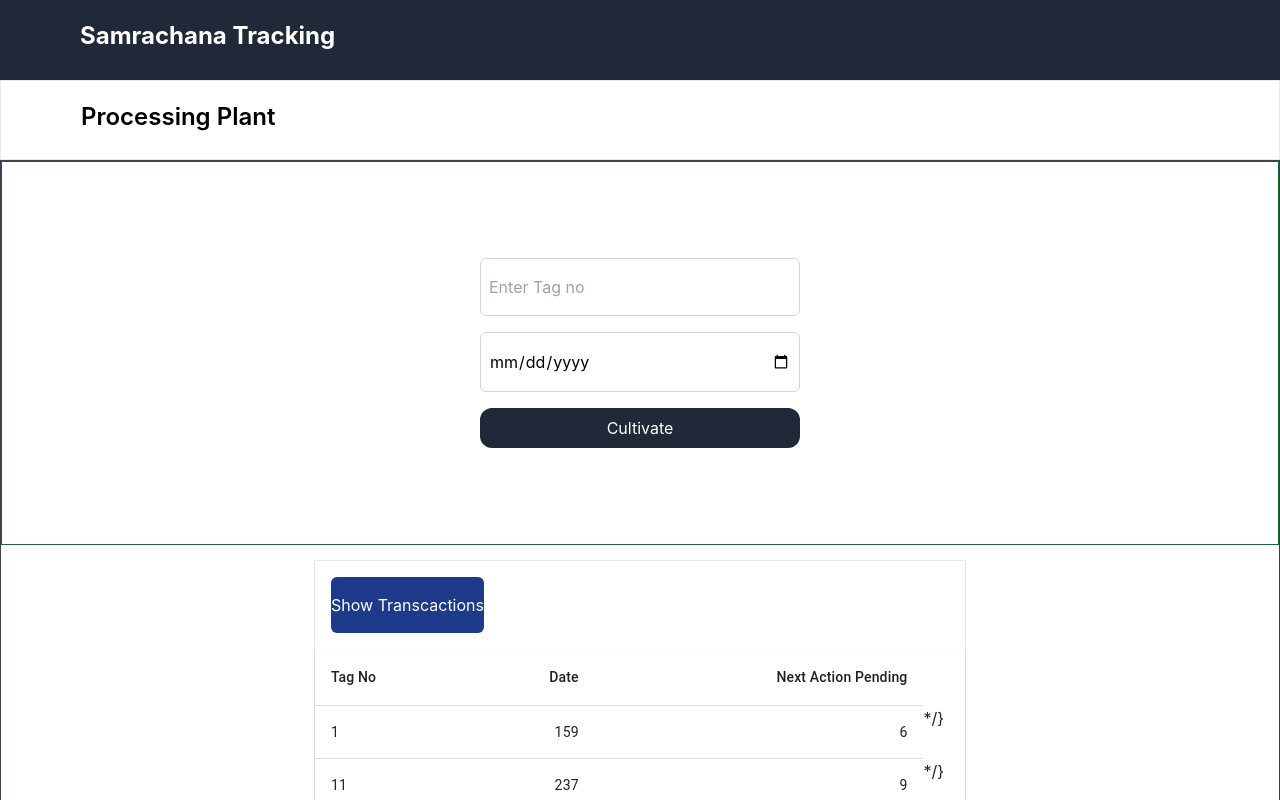
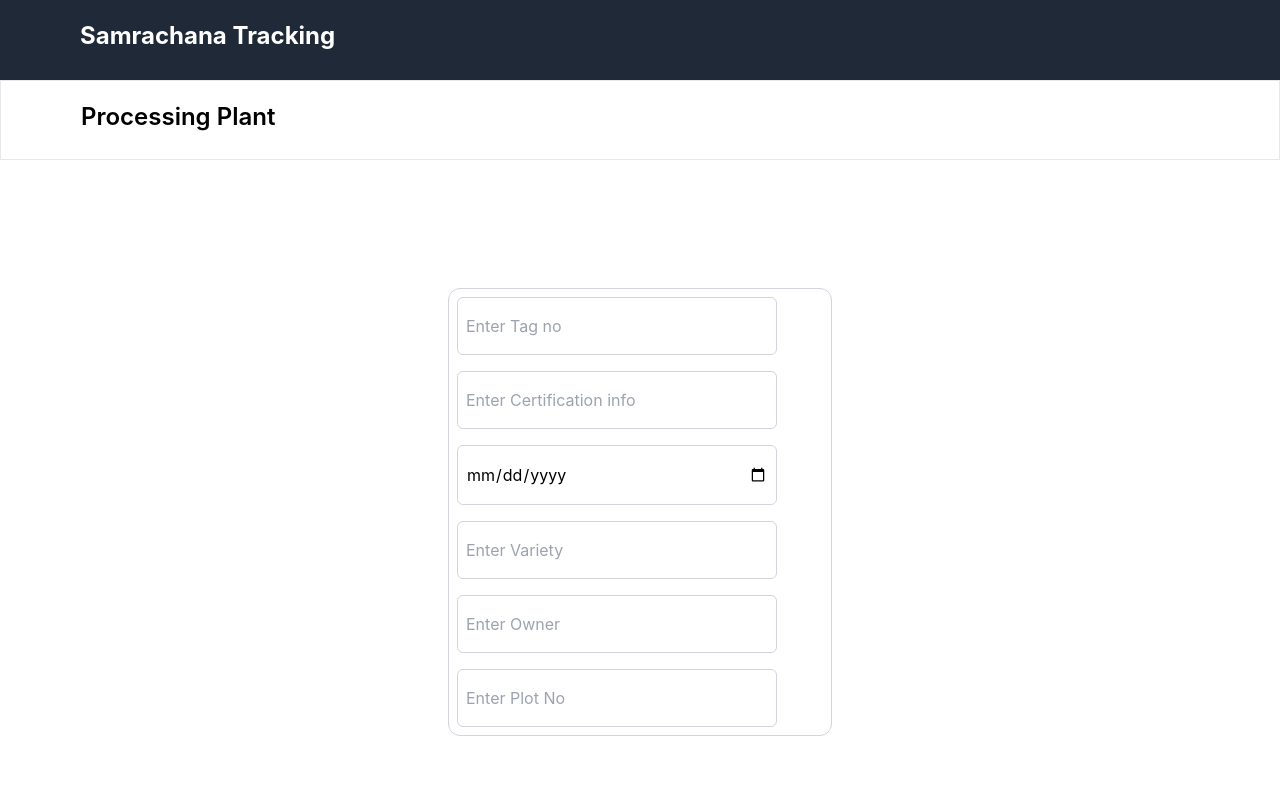
Before and after one commit to iamnishanbhandari/samrachanatracker, a React (Create React App) app: page / in a window 1280 px wide. Shown: the top 800 px of the page. Built offline with nearby package versions, Linux system fonts and the light colour scheme.

Commit message:
Seed Producing Agency Done

```diff
--- a/src/App.js
+++ b/src/App.js
@@ -2,6 +2,8 @@ import React from "react";
 import NavBar from "./components/navbar/NavBar";
 import Processing from "./components/pages/Processing";
 import SeedGrowth from "./components/pages/SeedGrowth";
+import SeedCetificationAuthority from "./components/pages/SeedCetificationAuthority";
+import SeedProducingAgency from "./components/pages/SeedProducingAgency";
 
 const App = () => {
   return (
@@ -9,7 +11,9 @@ const App = () => {
       <div class="bg-gray-10 h-auto">
         {/* <NavBar /> */}
         {/* <Processing /> */}
-        <SeedGrowth />
+        {/* <SeedGrowth /> */}
+        {/* <SeedCetificationAuthority /> */}
+        <SeedProducingAgency />
       </div>
     </>
   );
--- /dev/null
+++ b/src/components/pages/SeedProducingAgency.js
@@ -0,0 +1,63 @@
+import React from "react";
+import NavBar from "../navbar/NavBar";
+
+const SeedProducingAgency = () => {
+  return (
+    <>
+      <NavBar />
+      <div class="flex justify-center mt-32 bg-#F7EEF3">
+        <div class="border border-gray-300  flex flex-col justify-center w-96  rounded-xl">
+          <div>
+            <input
+              type="text"
+              class="border border-gray-300 px-2 py-4 m-2 w-80 rounded-md focus:outline-none focus:ring focus:border-blue-500  "
+              placeholder="Enter Tag no "
+            ></input>
+          </div>
+
+          <div>
+            <input
+              type="number"
+              class="border border-gray-300 px-2 py-4  m-2 w-80 rounded-md focus:outline-none focus:ring focus:border-blue-500  "
+              placeholder="Enter Certification info"
+            ></input>
+          </div>
+
+          <div>
+            <input
+              type="date"
+              class="border border-gray-300 px-2 py-4 m-2 w-80 rounded-md focus:outline-none focus:ring focus:border-blue-500  "
+              placeholder="Enter Issuing Date"
+            ></input>
+          </div>
+
+          <div>
+            <input
+              type="number"
+              class="border border-gray-300 px-2 py-4  m-2 w-80 rounded-md focus:outline-none focus:ring focus:border-blue-500  "
+              placeholder="Enter Variety"
+            ></input>
+          </div>
+
+          <div>
+            <input
+              type="number"
+              class="border border-gray-300 px-2 py-4  m-2 w-80 rounded-md focus:outline-none focus:ring focus:border-blue-500  "
+              placeholder="Enter Owner"
+            ></input>
+          </div>
+
+          <div>
+            <input
+              type="number"
+              class="border border-gray-300 px-2 py-4  m-2 w-80 rounded-md focus:outline-none focus:ring focus:border-blue-500  "
+              placeholder="Enter Plot No"
+            ></input>
+          </div>
+        </div>
+      </div>
+    </>
+  );
+};
+
+export default SeedProducingAgency;
```
